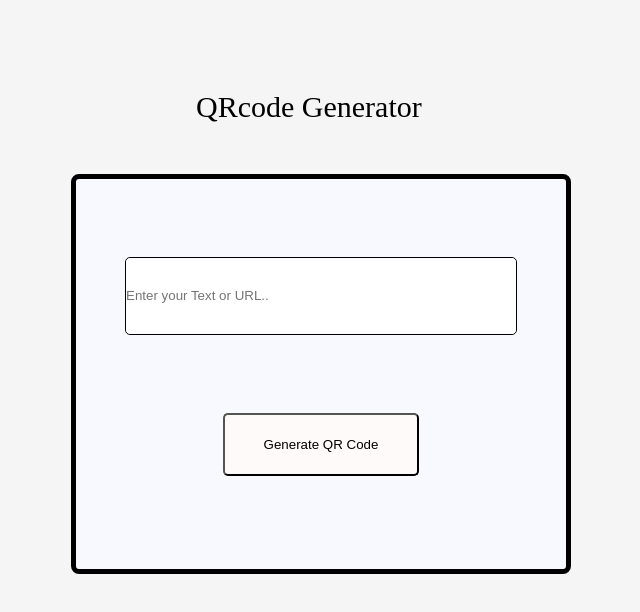
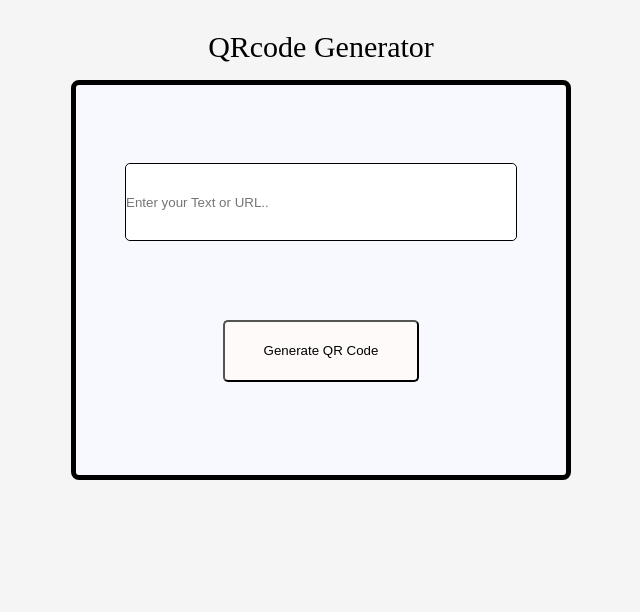
Before and after one commit to Raahuldas/qrscanner, a plain HTML site: page index.html in a window 1280 px wide. Shown: the whole page, without its empty margins (319-959 px from the left). Drawn offline with Linux system fonts and the light colour scheme.

Commit message:
Update qr.css

```diff
--- a/qr.css
+++ b/qr.css
@@ -10,10 +10,10 @@ body{
 
 .heading{
 	height: 20px;
-	width: 250px;
-	margin: auto;
-	margin-top: 7%;
+	width: 500px;
+	margin:30px auto;
 	font-size: 30px;
+	text-align: center;
 }
 
 .main{
@@ -21,7 +21,6 @@ body{
 	height: 400px;
 	border: 5px solid black;
 	margin: auto;
-	margin-top: 5%;
 	background-color: ghostwhite;
 	border-radius: 8px;
 }
```
